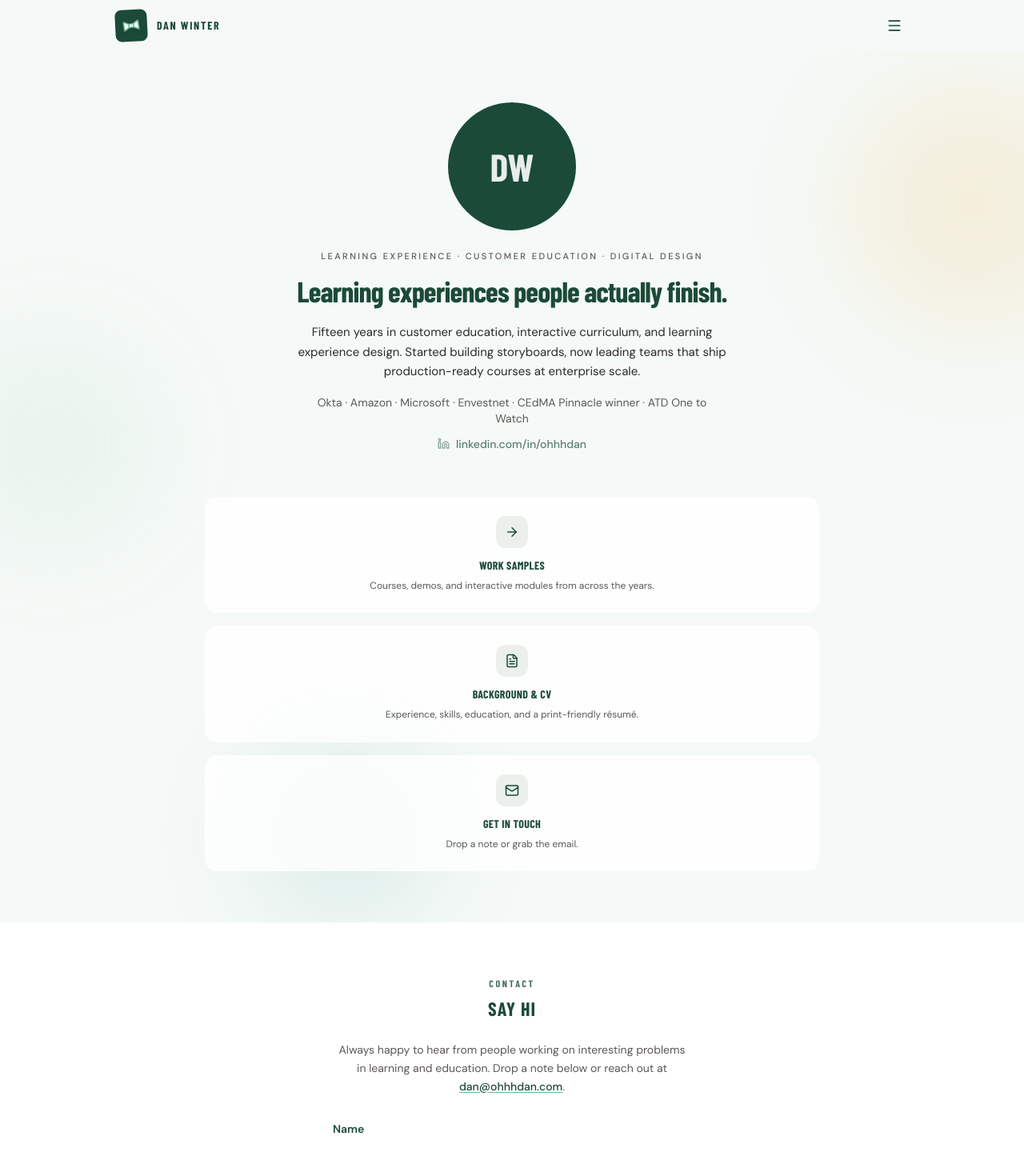
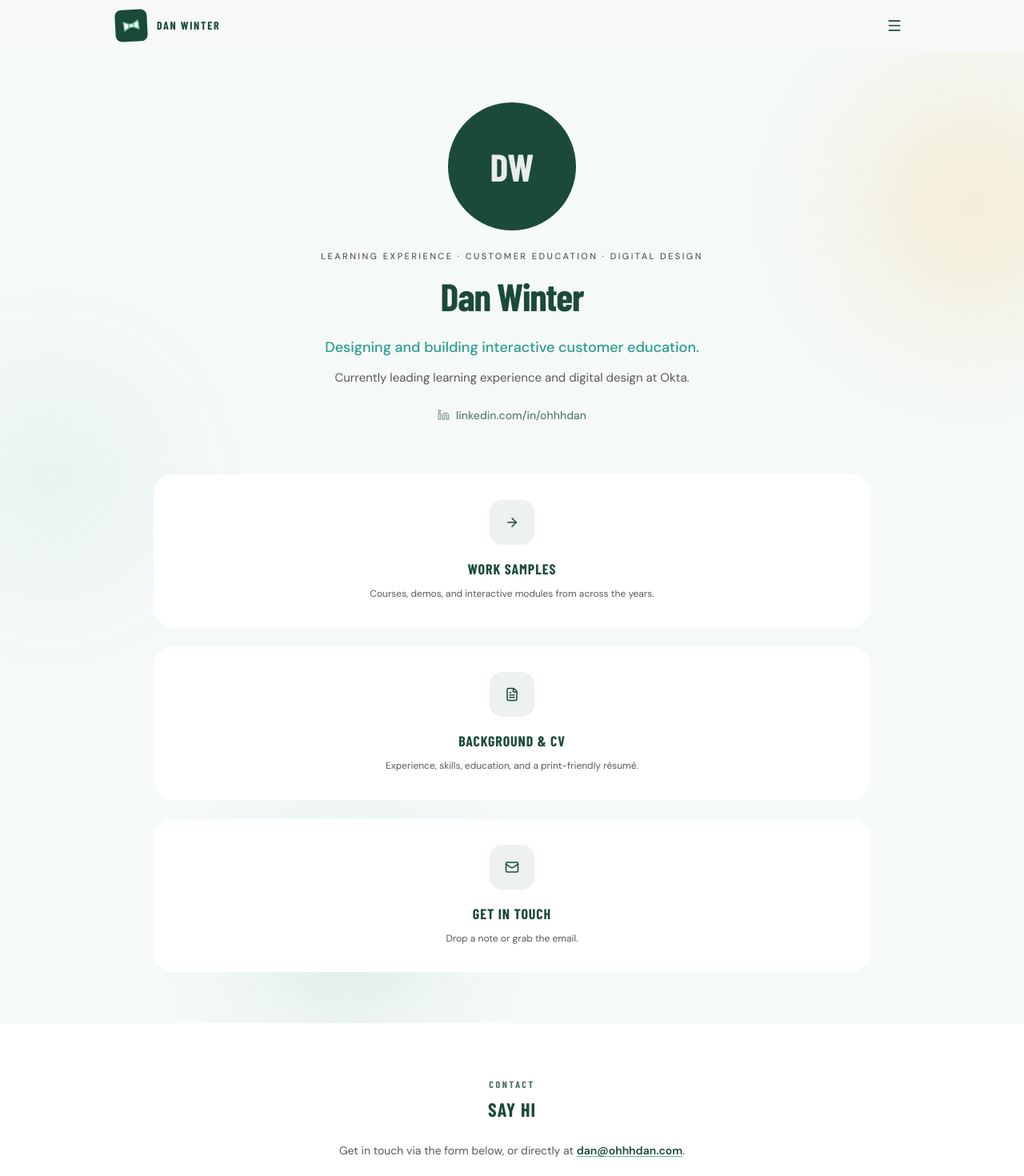
Before and after one commit to ohhhdan/ohhhdan-portfolio, a Next.js app: page / in a window 1280 px wide. Shown: the top 1470 px of the page at 80% size. Built offline with nearby package versions, Linux system fonts and the light colour scheme.

Commit message:
style: clean landing page copy, scale up navigation cards, simplify contact form email callout

```diff
--- a/src/components/site/ContactForm.tsx
+++ b/src/components/site/ContactForm.tsx
@@ -44,9 +44,8 @@ export function ContactForm() {
     <Section id="contact" eyebrow="Contact" title="Say hi" className="pb-8 sm:pb-10" align="center">
       <div className="mx-auto flex max-w-md flex-col gap-8">
         <p className="text-sm leading-relaxed text-ink-muted sm:text-base">
-          Always happy to hear from people working on interesting problems in learning and education.
-          Drop a note below or reach out at{' '}
-          <a href="mailto:dan@ohhhdan.com" className="font-medium text-forest underline decoration-mint underline-offset-2 transition hover:text-mustard">
+          Get in touch via the form below, or directly at{' '}
+          <a href="mailto:dan@ohhhdan.com" className="font-semibold text-forest underline decoration-mint underline-offset-2 transition hover:text-mustard">
             dan@ohhhdan.com
           </a>.
         </p>
--- a/src/components/site/Hero.tsx
+++ b/src/components/site/Hero.tsx
@@ -75,31 +75,28 @@ export function Hero({ profile }: { profile: Profile }) {
           </p>
 
           <h1
-            className="animate-fade-up mt-4 font-heading text-4xl font-bold leading-[1.08] tracking-tight text-forest sm:text-5xl sm:leading-[1.06]"
+            className="animate-fade-up mt-4 font-heading text-5xl font-bold leading-[1.08] tracking-tight text-forest sm:text-6xl sm:leading-[1.06] lg:text-7xl"
             style={{ animationDelay: '140ms' }}
           >
-            Learning experiences people{' '}
-            <span className="text-gradient">actually finish</span>.
+            Dan Winter
           </h1>
 
           <p
-            className="animate-fade-up mx-auto mt-5 max-w-xl text-[15px] leading-relaxed text-ink sm:text-lg"
+            className="animate-fade-up mx-auto mt-6 max-w-xl text-lg font-medium text-teal sm:text-xl"
             style={{ animationDelay: '200ms' }}
           >
-            Fifteen years in customer education, interactive curriculum, and learning experience design.
-            Started building storyboards, now leading teams that ship production-ready courses at enterprise scale.
+            Designing and building interactive customer education.
           </p>
 
-          {/* Credentials line */}
           <p
-            className="animate-fade-up mx-auto mt-4 max-w-lg text-sm text-ink-muted"
+            className="animate-fade-up mx-auto mt-3 max-w-xl text-[15px] leading-relaxed text-ink-muted sm:text-base"
             style={{ animationDelay: '230ms' }}
           >
-            Okta · Amazon · Microsoft · Envestnet · CEdMA Pinnacle winner · ATD One to Watch
+            Currently leading learning experience and digital design at Okta.
           </p>
 
           <div
-            className="animate-fade-up mt-3 flex items-center justify-center gap-2 text-sm text-ink-muted"
+            className="animate-fade-up mt-6 flex items-center justify-center gap-2 text-sm text-ink-muted"
             style={{ animationDelay: '250ms' }}
           >
             <Linkedin size={15} className="text-forest/50" />
@@ -116,7 +113,7 @@ export function Hero({ profile }: { profile: Profile }) {
 
         {/* Doors */}
         <nav
-          className="animate-fade-up mx-auto mt-14 grid max-w-3xl gap-4 sm:grid-cols-3"
+          className="animate-fade-up mx-auto mt-16 grid max-w-4xl gap-6 sm:grid-cols-3"
           style={{ animationDelay: '320ms' }}
           aria-label="Primary navigation"
         >
@@ -124,16 +121,16 @@ export function Hero({ profile }: { profile: Profile }) {
             <Link
               key={door.href}
               href={door.href}
-              className="group flex flex-col items-center gap-3 rounded-2xl border border-forest/10 bg-surface/80 px-5 py-6 text-center shadow-sm transition duration-300 hover:-translate-y-1 hover:border-mint/40 hover:shadow-lg motion-reduce:hover:translate-y-0"
+              className="group flex flex-col items-center gap-4 rounded-3xl border-2 border-forest/15 bg-surface p-8 text-center shadow-md transition duration-300 hover:-translate-y-1.5 hover:border-mustard hover:shadow-2xl motion-reduce:hover:translate-y-0"
             >
-              <div className="flex h-10 w-10 items-center justify-center rounded-xl bg-forest/8 text-forest transition group-hover:bg-forest group-hover:text-white">
+              <div className="flex h-14 w-14 items-center justify-center rounded-2xl bg-forest/8 text-forest transition duration-300 group-hover:bg-forest group-hover:text-white">
                 {door.icon}
               </div>
               <div>
-                <p className="font-heading text-sm font-bold uppercase tracking-wide text-forest">
+                <p className="font-heading text-lg font-bold uppercase tracking-wider text-forest sm:text-xl">
                   {door.label}
                 </p>
-                <p className="mt-1.5 text-xs leading-relaxed text-ink-muted">
+                <p className="mt-2 text-xs leading-relaxed text-ink-muted sm:text-sm">
                   {door.description}
                 </p>
               </div>
```
